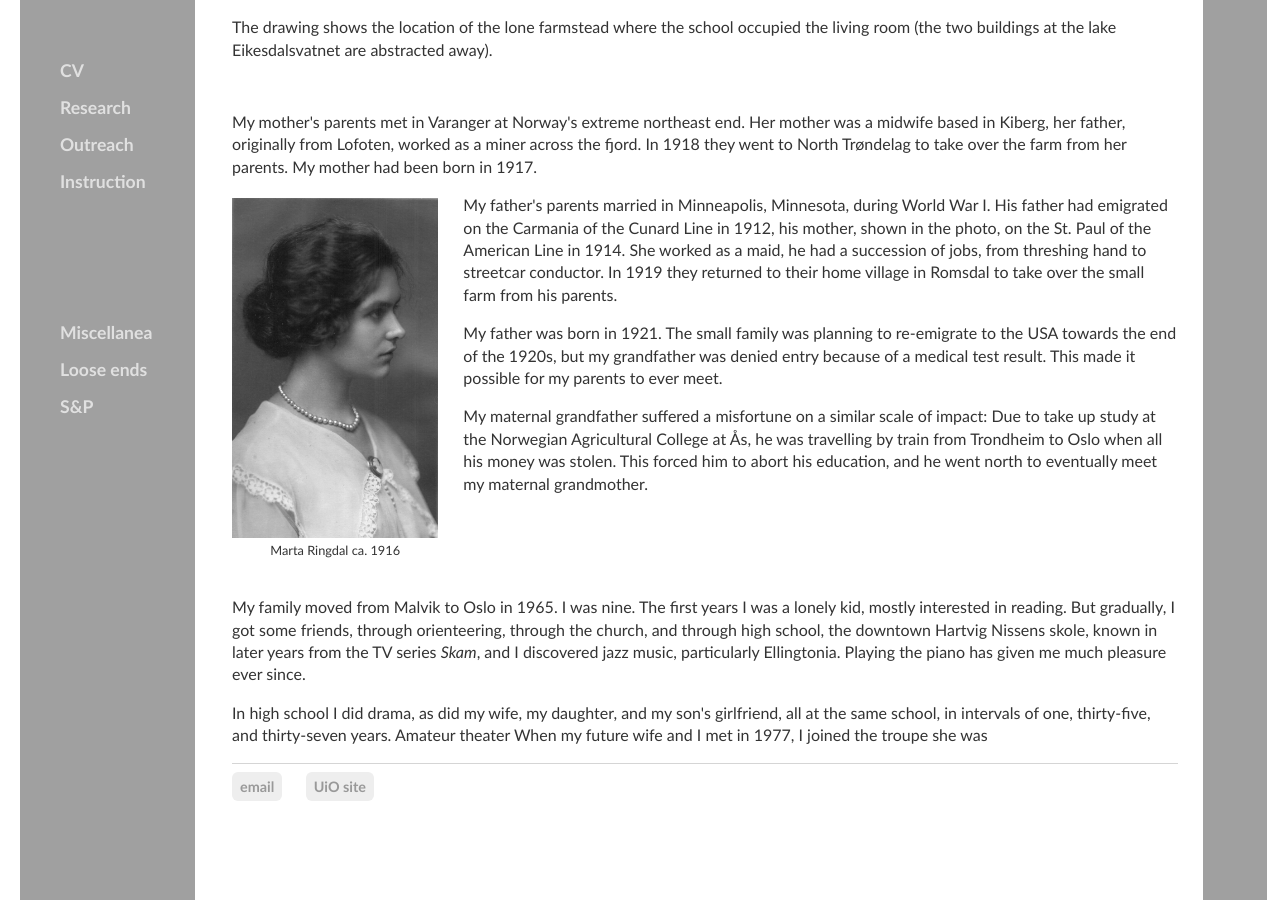
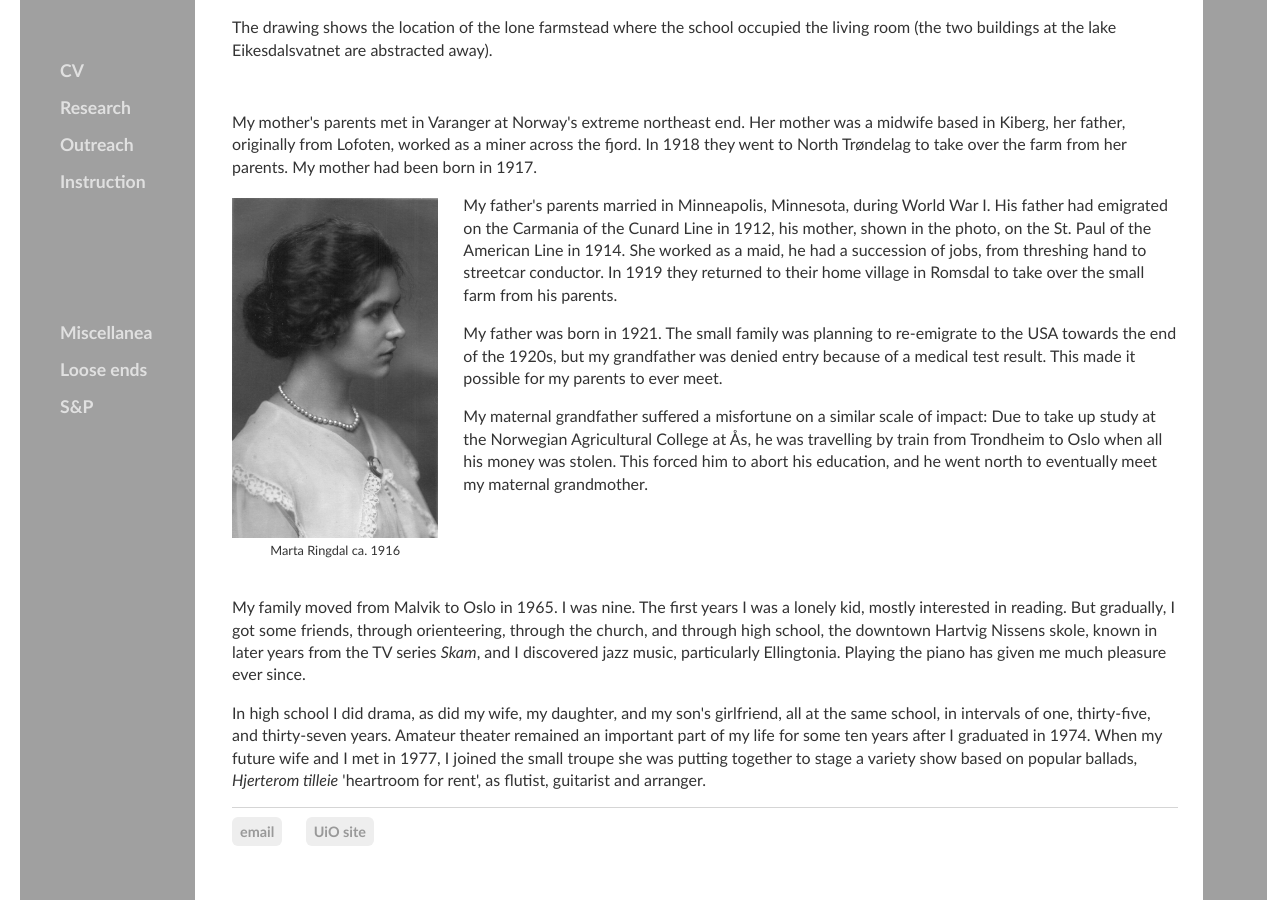
Before and after one commit to kjelljs/kjelljs.github.io, a Jekyll site: the page built from about/index.html, in a window 1280 px wide and 900 px high, scrolled down 3670 px. Built offline with Jekyll 4.4.1, drawn with Linux system fonts in a browser that asks for light colours.

Commit message:
Update index.html

```diff
--- a/about/index.html
+++ b/about/index.html
@@ -79,7 +79,7 @@ figcaption {
 <!--p>Since my 9 years older brother and my 6 years older sister were good at maths and science, by implication I wasn't. I think this is universal: If your older siblings are good at something, you're supposed to be bad at it. That suited me fine: In high school we did drama, and I loved it. But once at university, while studying languages I worked at regaining the mathematics that had been lost.
 </p>-->
 <p>In high school I did drama, as did my wife, my daughter, and my son's girlfriend, all at the same school, in intervals of one, thirty-five, and thirty-seven years.
-Amateur theater When my future wife and I met in 1977, I joined the troupe she was </p>
+Amateur theater remained an important part of my life for some ten years after I graduated in 1974. When my future wife and I met in 1977, I joined the small troupe she was putting together to stage a variety show based on popular ballads, <i>Hjerterom tilleie</i> 'heartroom for rent', as flutist, guitarist and arranger.</p>
 </section>
 <!--p>I love hiking in forests and mountains. And while I treasure maps, I especially like to not know exactly where I am or am heading but go on.</p>-->
 
```
